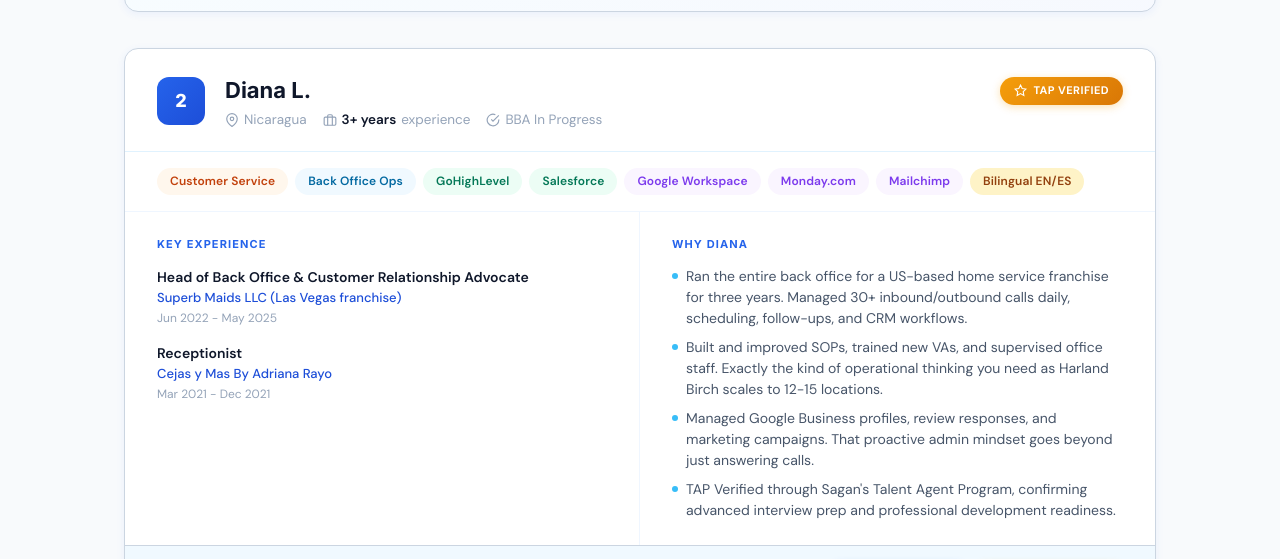
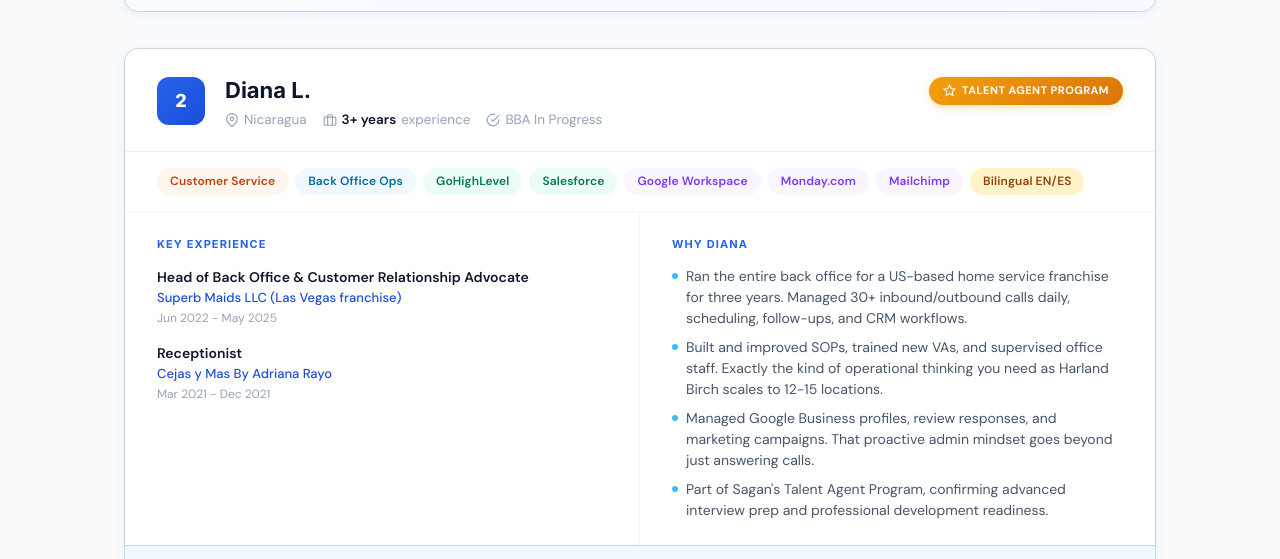
Before and after one commit to wg-dotcom/harland-birch-candidates, a plain HTML site: page index.html in a window 1280 px wide. Shown: the part 1861-2420 px from the top of the page. Drawn offline with Linux system fonts and the light colour scheme.

Commit message:
Update TAP badge to read 'Talent Agent Program' instead of 'TAP Verified'
Co-Authored-By: Claude Opus 4.6 (1M context) <noreply@anthropic.com>

```diff
--- a/index.html
+++ b/index.html
@@ -774,7 +774,7 @@
         <div class="card-actions">
           <span class="tap-badge">
             <svg viewBox="0 0 24 24" fill="none" stroke="currentColor" stroke-width="2"><path d="M12 2l3.09 6.26L22 9.27l-5 4.87 1.18 6.88L12 17.77l-6.18 3.25L7 14.14 2 9.27l6.91-1.01L12 2z"/></svg>
-            TAP Verified
+            Talent Agent Program
           </span>
         </div>
       </div>
@@ -802,7 +802,7 @@
             <li>Ran the entire back office for a US-based home service franchise for three years. Managed 30+ inbound/outbound calls daily, scheduling, follow-ups, and CRM workflows.</li>
             <li>Built and improved SOPs, trained new VAs, and supervised office staff. Exactly the kind of operational thinking you need as Harland Birch scales to 12-15 locations.</li>
             <li>Managed Google Business profiles, review responses, and marketing campaigns. That proactive admin mindset goes beyond just answering calls.</li>
-            <li>TAP Verified through Sagan's Talent Agent Program, confirming advanced interview prep and professional development readiness.</li>
+            <li>Part of Sagan's Talent Agent Program, confirming advanced interview prep and professional development readiness.</li>
           </ul>
         </div>
       </div>
@@ -855,7 +855,7 @@
         <div class="card-actions">
           <span class="tap-badge">
             <svg viewBox="0 0 24 24" fill="none" stroke="currentColor" stroke-width="2"><path d="M12 2l3.09 6.26L22 9.27l-5 4.87 1.18 6.88L12 17.77l-6.18 3.25L7 14.14 2 9.27l6.91-1.01L12 2z"/></svg>
-            TAP Verified
+            Talent Agent Program
           </span>
         </div>
       </div>
@@ -883,7 +883,7 @@
             <li>Native English speaker from Jamaica. No accent concerns whatsoever, which is exactly what you flagged as critical for your older customer base.</li>
             <li>Two years of remote multichannel customer support at Influx. Contributed to a 60% improvement in customer satisfaction scores and earned "Top Agent" recognition.</li>
             <li>Four years at Jamaica's Ministry of National Security handling sensitive documentation, filing legal records, and guiding families through difficult processes. She's calm under pressure.</li>
-            <li>TAP Verified through Sagan's Talent Agent Program. Streamlined admin workflows by 80% through better filing systems at MNS.</li>
+            <li>Part of Sagan's Talent Agent Program. Streamlined admin workflows by 80% through better filing systems at MNS.</li>
           </ul>
         </div>
       </div>
@@ -1160,7 +1160,7 @@
             <td class="check">Zendesk</td>
           </tr>
           <tr>
-            <td><strong>TAP Verified</strong></td>
+            <td><strong>Talent Agent Program</strong></td>
             <td>&mdash;</td>
             <td class="highlight-cell">&#10003; Yes</td>
             <td class="highlight-cell">&#10003; Yes</td>
```
